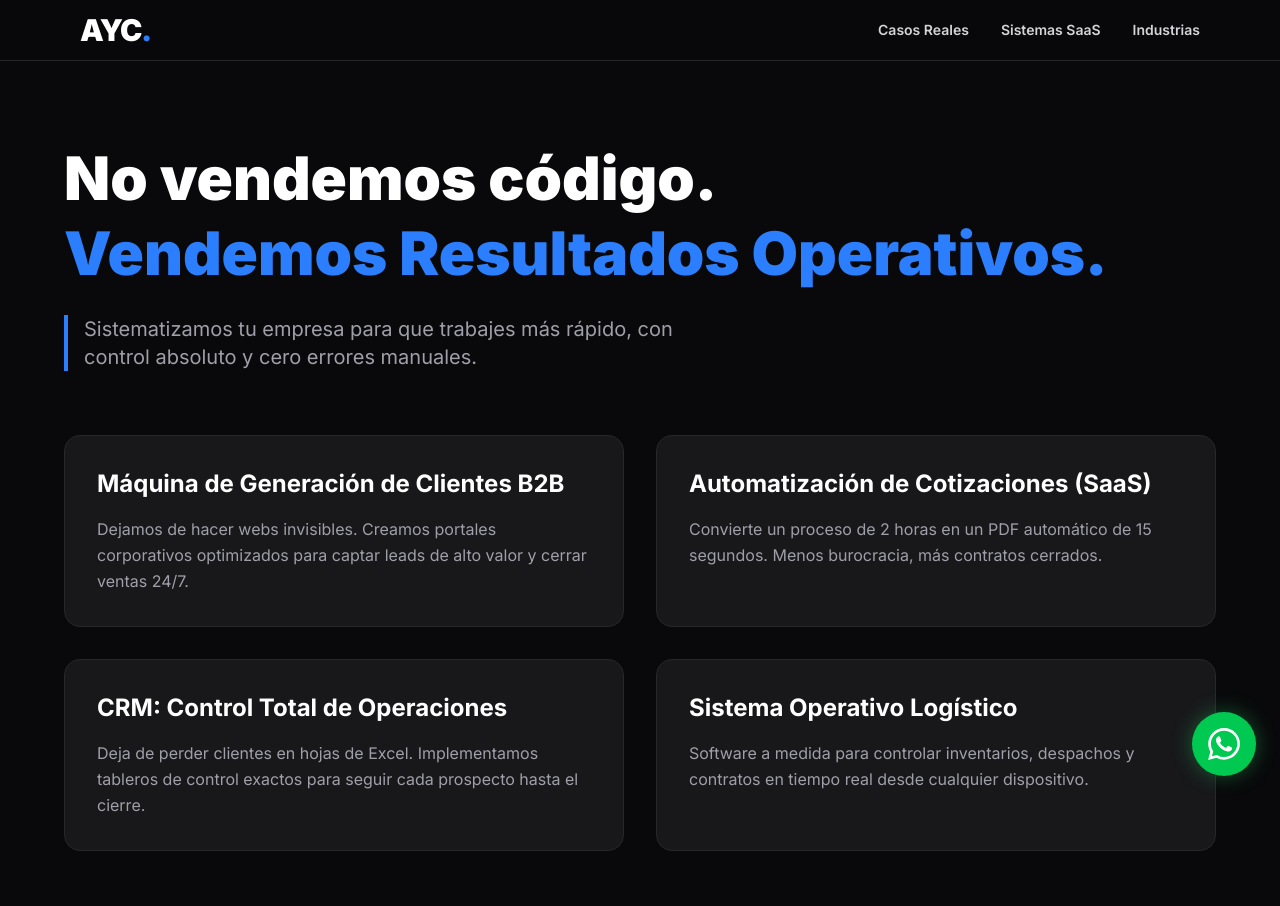
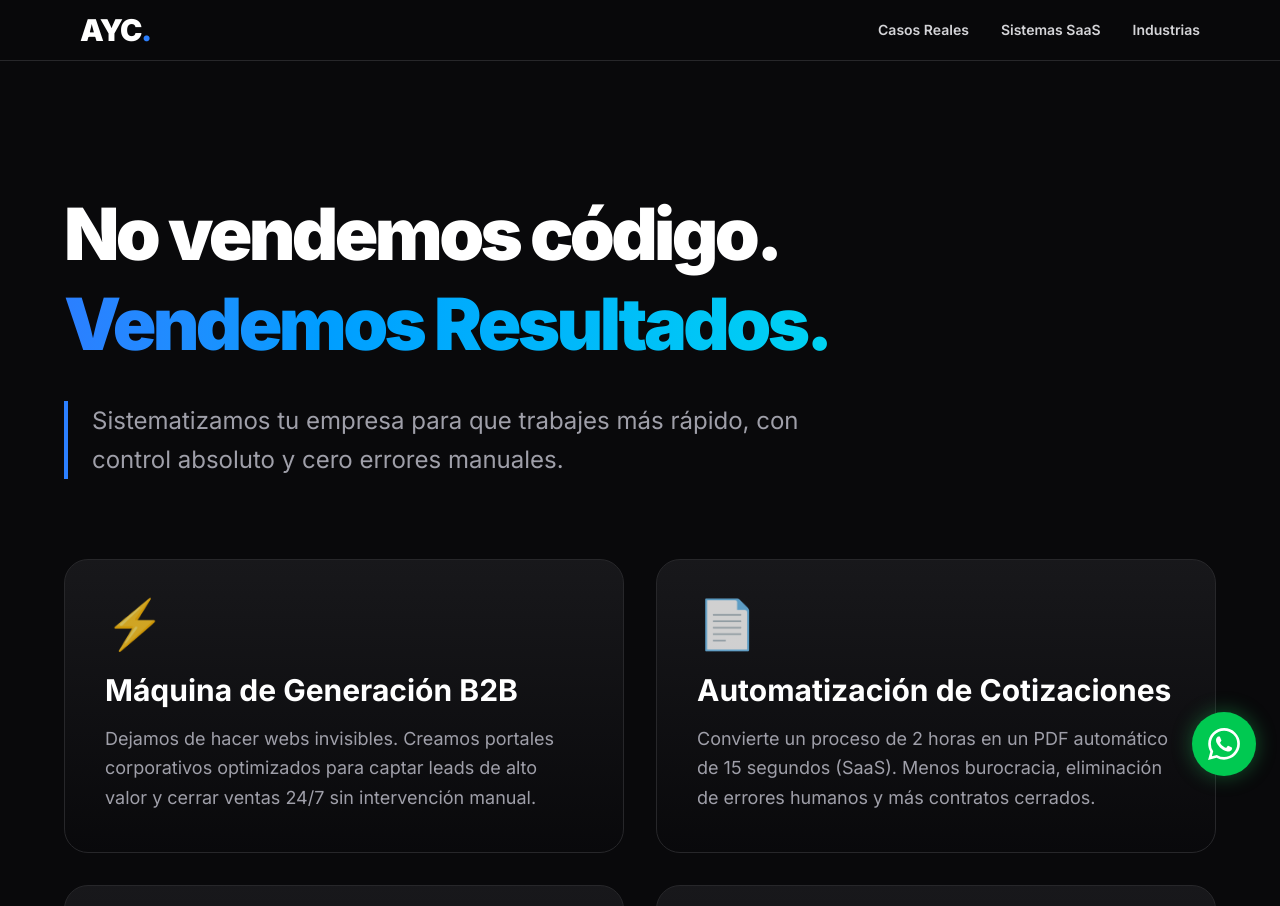
Before and after one commit to oscaramarilla/aycweb, a Next.js app: page /servicios in a window 1280 px wide. Shown: the top 906 px of the page. Built offline with nearby package versions, Linux system fonts and the light colour scheme.

Commit message:
UI: Mejora visual y espaciado de la pagina de Servicios

```diff
--- a/app/servicios/page.tsx
+++ b/app/servicios/page.tsx
@@ -1,42 +1,69 @@
 export default function ServiciosPage() {
   const servicios = [
     {
-      titulo: "Máquina de Generación de Clientes B2B",
-      desc: "Dejamos de hacer webs invisibles. Creamos portales corporativos optimizados para captar leads de alto valor y cerrar ventas 24/7."
+      titulo: "Máquina de Generación B2B",
+      icono: "⚡",
+      desc: "Dejamos de hacer webs invisibles. Creamos portales corporativos optimizados para captar leads de alto valor y cerrar ventas 24/7 sin intervención manual."
     },
     {
-      titulo: "Automatización de Cotizaciones (SaaS)",
-      desc: "Convierte un proceso de 2 horas en un PDF automático de 15 segundos. Menos burocracia, más contratos cerrados."
+      titulo: "Automatización de Cotizaciones",
+      icono: "📄",
+      desc: "Convierte un proceso de 2 horas en un PDF automático de 15 segundos (SaaS). Menos burocracia, eliminación de errores humanos y más contratos cerrados."
     },
     {
-      titulo: "CRM: Control Total de Operaciones",
-      desc: "Deja de perder clientes en hojas de Excel. Implementamos tableros de control exactos para seguir cada prospecto hasta el cierre."
+      titulo: "CRM: Control de Operaciones",
+      icono: "📊",
+      desc: "Deja de perder clientes en hojas de Excel. Implementamos tableros de control exactos para seguir cada prospecto y propuesta hasta el momento del cierre."
     },
     {
       titulo: "Sistema Operativo Logístico",
-      desc: "Software a medida para controlar inventarios, despachos y contratos en tiempo real desde cualquier dispositivo."
+      icono: "⚙️",
+      desc: "Software a medida para controlar inventarios, rutas de despacho y contratos en tiempo real desde cualquier dispositivo, ideal para fábricas y distribuidoras."
     }
   ];
 
   return (
-    <main className="min-h-screen bg-zinc-950 text-white px-6 py-20">
+    <main className="min-h-screen bg-zinc-950 text-white px-6 pt-32 pb-20">
       <div className="max-w-6xl mx-auto">
-        <h1 className="text-4xl md:text-6xl font-black mb-6 leading-tight">
-          No vendemos código.<br/>
-          <span className="text-blue-500">Vendemos Resultados Operativos.</span>
-        </h1>
-        <p className="text-xl text-zinc-400 mb-16 max-w-2xl border-l-4 border-blue-500 pl-4">
-          Sistematizamos tu empresa para que trabajes más rápido, con control absoluto y cero errores manuales.
-        </p>
 
+        {/* ENCABEZADO CORREGIDO (Sin pisar el menú) */}
+        <div className="mb-20">
+          <h1 className="text-5xl md:text-7xl font-black mb-8 leading-tight tracking-tighter">
+            No vendemos código.<br/>
+            <span className="text-transparent bg-clip-text bg-gradient-to-r from-blue-500 to-cyan-400">
+              Vendemos Resultados.
+            </span>
+          </h1>
+          <p className="text-xl md:text-2xl text-zinc-400 max-w-3xl border-l-4 border-blue-500 pl-6 leading-relaxed">
+            Sistematizamos tu empresa para que trabajes más rápido, con control absoluto y cero errores manuales.
+          </p>
+        </div>
+
+        {/* TARJETAS OPTIMIZADAS */}
         <div className="grid md:grid-cols-2 gap-8">
           {servicios.map((servicio, index) => (
-            <div key={index} className="p-8 bg-zinc-900 border border-zinc-800 rounded-2xl hover:border-blue-500 transition-all hover:shadow-[0_0_30px_rgba(37,99,235,0.15)] group">
-              <h3 className="text-2xl font-bold text-white mb-4 group-hover:text-blue-400 transition-colors">{servicio.titulo}</h3>
-              <p className="text-zinc-400 leading-relaxed">{servicio.desc}</p>
+            <div
+              key={index}
+              className="p-10 bg-gradient-to-b from-zinc-900 to-zinc-950 border border-zinc-800 rounded-3xl hover:border-blue-500 transition-all duration-300 hover:shadow-[0_0_40px_rgba(37,99,235,0.15)] group relative overflow-hidden"
+            >
+              {/* Brillo de fondo al hacer hover */}
+              <div className="absolute inset-0 bg-blue-500/5 opacity-0 group-hover:opacity-100 transition-opacity duration-500"></div>
+
+              <div className="relative z-10">
+                <div className="text-5xl mb-6 opacity-80 group-hover:opacity-100 group-hover:scale-110 transition-all duration-300 transform origin-left">
+                  {servicio.icono}
+                </div>
+                <h3 className="text-2xl md:text-3xl font-bold text-white mb-4 group-hover:text-blue-400 transition-colors">
+                  {servicio.titulo}
+                </h3>
+                <p className="text-zinc-400 leading-relaxed text-lg">
+                  {servicio.desc}
+                </p>
+              </div>
             </div>
           ))}
         </div>
+
       </div>
     </main>
   );
```
